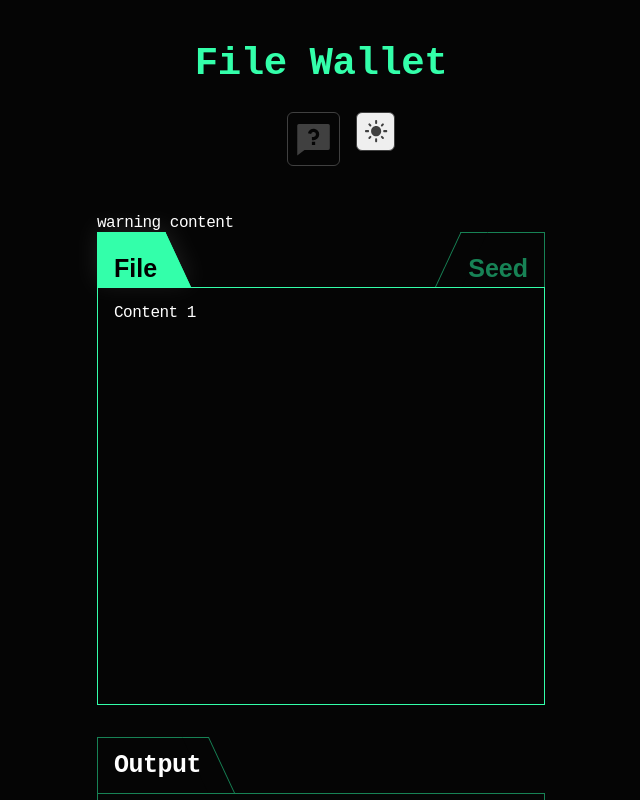
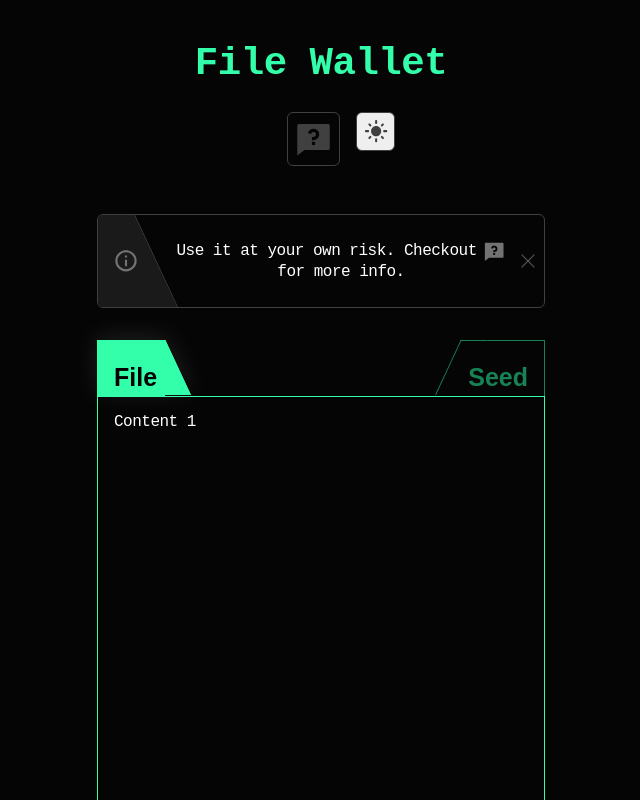
Before and after one commit to AmphibianDev/file-wallet, a React (Vite) app: page / in a window 1280 px wide. Shown: the top 800 px of the page, without its empty margins (319-959 px from the left). Built offline with nearby package versions, Linux system fonts and the light colour scheme; the HTML template or start-up script is replaced by a standard one.

Commit message:
add warning

```diff
--- a/src/components/Home.module.css
+++ b/src/components/Home.module.css
@@ -1,4 +1,10 @@
 @import '/src/index.css';
+
+.container {
+  display: flex;
+  flex-direction: column;
+  gap: 2rem;
+}
 
 .mainContainer {
   display: flex;
--- a/src/components/Home.tsx
+++ b/src/components/Home.tsx
@@ -1,12 +1,13 @@
 import InputSection from './InputSection';
 import OutputSection from './OutputSection';
+import WarningAside from './WarningAside';
 
 import HomeCSS from './Home.module.css';
 
 const Home = () => {
   return (
-    <div>
-      <aside>warning content</aside>
+    <div className={HomeCSS.container}>
+      <WarningAside />
       <main className={HomeCSS.mainContainer}>
         <InputSection />
         <OutputSection />
--- /dev/null
+++ b/src/components/WarningAside.module.css
@@ -0,0 +1,113 @@
+.container {
+  border: 1px solid var(--color-border);
+  border-radius: 6px;
+
+  display: flex;
+  justify-content: space-between;
+  align-items: center;
+  overflow: hidden;
+}
+
+.leftSide {
+  display: flex;
+  align-items: center;
+}
+
+.iconContainer {
+  display: flex;
+  align-self: stretch;
+  align-items: center;
+
+  padding: 0.5rem 0rem;
+
+  position: relative;
+  &::before {
+    content: '';
+    position: absolute;
+    transform: skewX(25deg);
+    background-color: var(--color-info-dark);
+    border-right: 1px solid var(--color-border);
+    top: -1px;
+    bottom: -1px;
+    border-top-right-radius: 2px;
+    left: -50%;
+    right: -0.2rem;
+  }
+
+  svg {
+    width: 3.5rem;
+    height: 1.6rem;
+    fill: var(--color-info-light);
+    z-index: 1;
+  }
+}
+
+.text {
+  display: flex;
+  align-items: center;
+  justify-content: center;
+  flex-wrap: wrap;
+
+  text-align: center;
+  font-size: var(--a300);
+  line-height: 1.2rem;
+  column-gap: 0.4rem;
+
+  padding: 0.6rem 1rem;
+  padding-right: 0rem;
+
+  a {
+    display: grid;
+    place-items: center;
+
+    svg {
+      width: 1.4rem;
+      height: 1.4rem;
+      fill: var(--color-info-light);
+
+      &:hover {
+        fill: var(--color-primary-bright);
+      }
+    }
+  }
+}
+
+.btn {
+  border: 0;
+  background-color: transparent;
+
+  width: 2rem;
+  min-width: 2rem;
+  height: 2rem;
+
+  position: relative;
+  &::after,
+  &::before {
+    background-color: var(--color-info-medium);
+    content: '';
+    display: block;
+    left: 50%;
+    position: absolute;
+    top: 50%;
+    transform: translateX(-50%) translateY(-50%) rotate(45deg);
+    transform-origin: center center;
+  }
+
+  &::after {
+    height: 18px;
+    width: 1px;
+  }
+
+  &::before {
+    height: 1px;
+    width: 18px;
+  }
+
+  cursor: pointer;
+  &:hover {
+    &::after,
+    &::before {
+      background-color: var(--color-primary-bright);
+    }
+  }
+}
--- /dev/null
+++ b/src/components/WarningAside.tsx
@@ -0,0 +1,35 @@
+import { useState } from 'react';
+import { RiInformationLine, RiQuestionnaireFill } from 'react-icons/ri';
+
+import WarningAsideCSS from './WarningAside.module.css';
+
+export const WarningAside = () => {
+  const [showWarning, setShowWarning] = useState(
+    () => !localStorage.getItem('hideWarning')
+  );
+
+  const closeWarning = () => {
+    localStorage.setItem('hideWarning', 'true');
+    setShowWarning(false);
+  };
+
+  return showWarning ? (
+    <aside className={WarningAsideCSS.container}>
+      <div className={WarningAsideCSS.leftSide}>
+        <div className={WarningAsideCSS.iconContainer}>
+          <RiInformationLine />
+        </div>
+        <p className={WarningAsideCSS.text}>
+          Use it at your own risk. Checkout{' '}
+          <a href="\">
+            <RiQuestionnaireFill />
+          </a>{' '}
+          for more info.
+        </p>
+      </div>
+      <button className={WarningAsideCSS.btn} onClick={closeWarning} />
+    </aside>
+  ) : null;
+};
+
+export default WarningAside;
```
